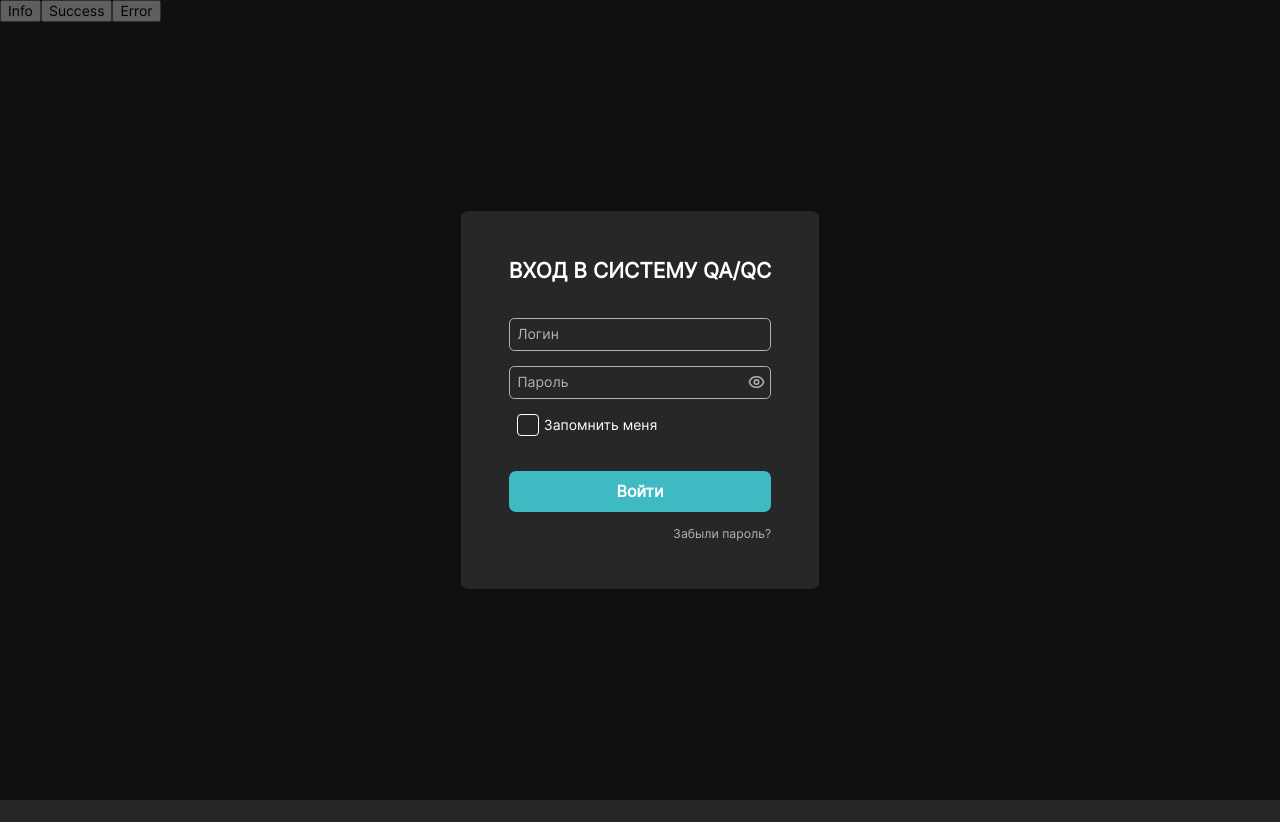
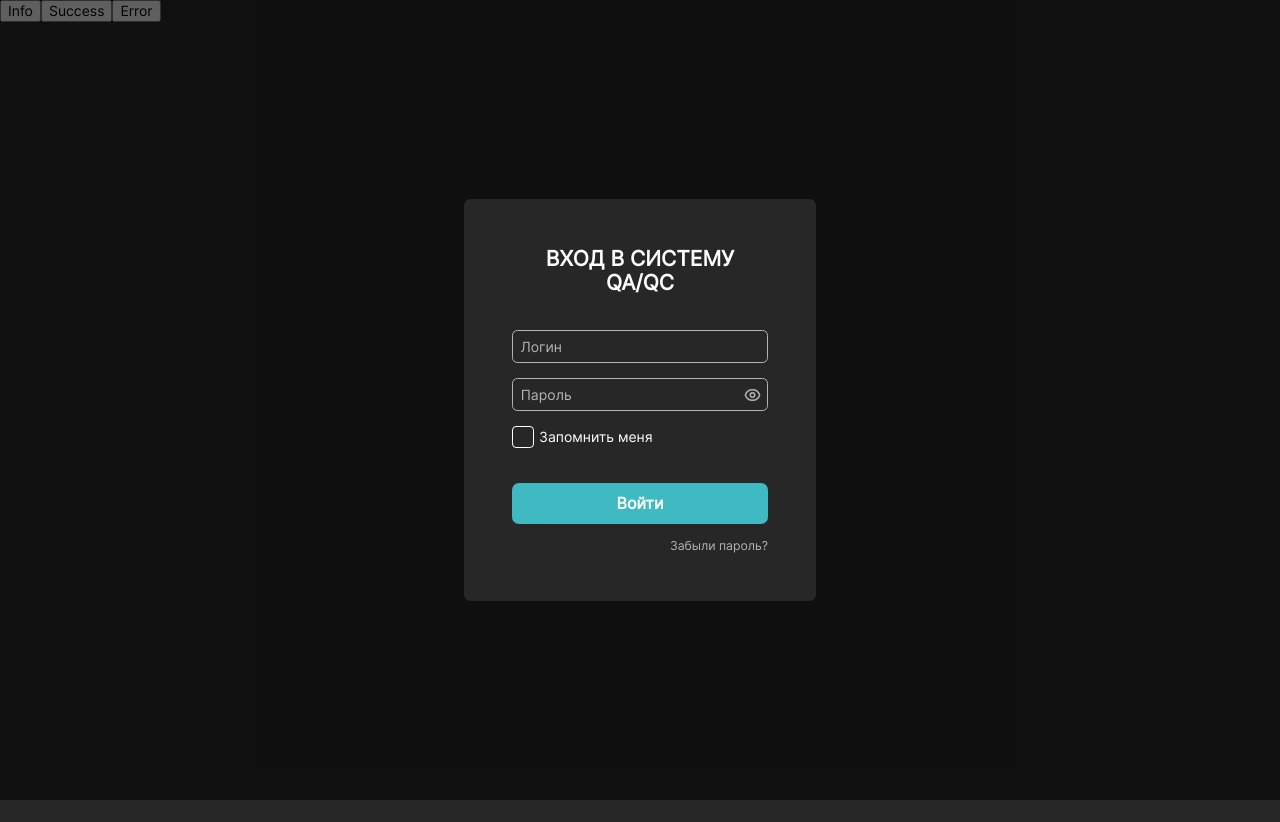
Before and after one commit to Paddingtonix/test, a React (Create React App) app in the folder my/: page / in a window 1280 px wide. Built offline with nearby package versions, Linux system fonts and the light colour scheme.

Commit message:
change settings for prototype

```diff
--- a/my/src/App.tsx
+++ b/my/src/App.tsx
@@ -1,11 +1,11 @@
 import './App.css';
-import Main from './pages/main-page-refactor';
+// import Main from './pages/main-page-refactor';
 import {Navigate, Route, Routes} from "react-router-dom";
 import LoadDataPage from "./pages/load-data-page/load-data-page";
 import {useInstanceInterceptors} from "./utils/api";
 import { useNotification } from "./components/base/notification/notification-provider";
-import {useAuth} from "./utils/AuthProvider";
-import React from "react";
+// import {useAuth} from "./utils/AuthProvider";
+// import React from "react";
 
 
 function App() {
@@ -17,7 +17,7 @@ function App() {
             <Example/>
             <Routes>
                 <Route path={Links.LoadData} element={<LoadDataPage/>}/>
-                <Route path={Links.Main} element={<PrivateRoute><Main/></PrivateRoute>}/>
+                {/* <Route path={Links.Main} element={<PrivateRoute><Main/></PrivateRoute>}/> */}
                 <Route path={Links.NotFound} element={<Navigate to={Links.LoadData}/>}/>
             </Routes>
         </>
@@ -31,13 +31,13 @@ export const Links = {
 }
 
 //Хок, делающий путь недоступным для неавторизованного пользователя
-const PrivateRoute = ({children}: {children: React.ReactElement}) => {
-    const {isAuth} = useAuth();
+// const PrivateRoute = ({children}: {children: React.ReactElement}) => {
+//     const {isAuth} = useAuth();
 
-    return (
-        isAuth ? children : <Navigate to={Links.LoadData}/>
-    )
-}
+//     return (
+//         isAuth ? children : <Navigate to={Links.LoadData}/>
+//     )
+// }
 
 const Example = () => {
 
--- a/my/src/components/base/modals/login-cmp/style.scss
+++ b/my/src/components/base/modals/login-cmp/style.scss
@@ -9,6 +9,7 @@
     margin: 0 0 20px 0;
 
     color: $headers-color;
+    text-align: center;
     font-size: toRem(24);
   }
 
--- a/my/src/components/base/modals/style.scss
+++ b/my/src/components/base/modals/style.scss
@@ -28,6 +28,7 @@
 
     &__content {
       max-width: 80%;
+      width: 20%;
       position: relative;
       padding: toRem(55);
 
--- a/my/src/components/checkbox-cmp/style.scss
+++ b/my/src/components/checkbox-cmp/style.scss
@@ -3,7 +3,7 @@
 .checkbox {
     display: flex;
     align-items: center;
-    gap: 8px;
+    // gap: 8px;
     cursor: pointer;
     span {
         color: $headers-color;
```
